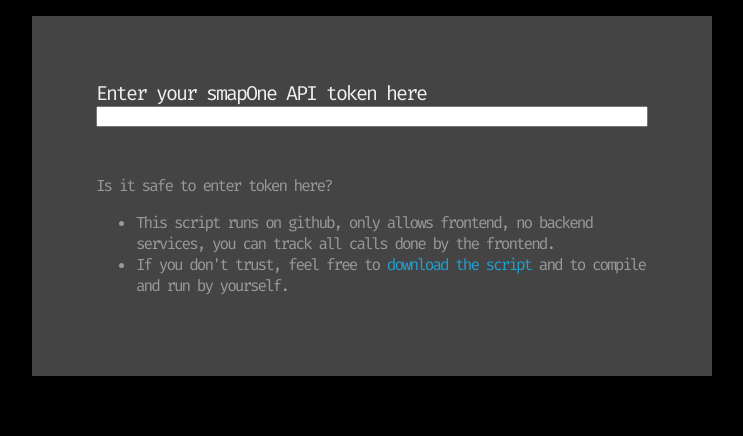
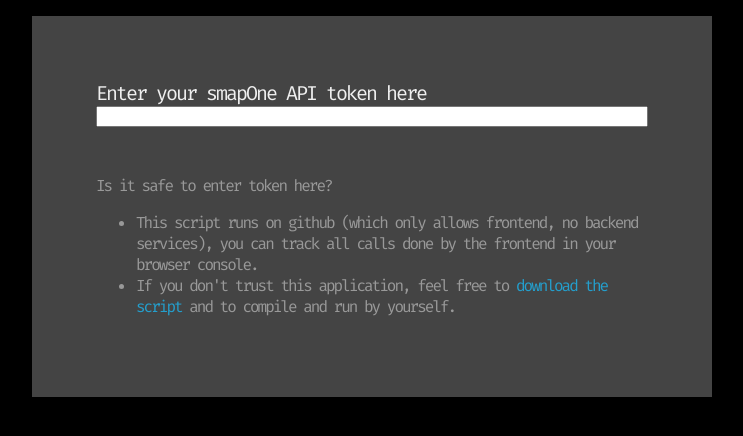
Before and after one commit to smapone-ag/webhooks, a Vue app: page / in a window 1280 px wide. Shown: the top 436 px of the page, without its empty margins (268-1011 px from the left). Built offline with nearby package versions, Linux system fonts and the light colour scheme.

Commit message:
Improve general notes about app trustability

```diff
--- a/src/App.vue
+++ b/src/App.vue
@@ -8,8 +8,8 @@
                 Is it safe to enter token here?
 
                 <ul>
-                    <li>This script runs on github, only allows frontend, no backend services, you can track all calls done by the frontend.</li>
-                    <li>If you don't trust, feel free to <a href="https://github.com/moritzhesse/webhooks">download the script</a> and to compile and run by yourself.</li>
+                    <li>This script runs on github (which only allows frontend, no backend services), you can track all calls done by the frontend in your browser console.</li>
+                    <li>If you don't trust this application, feel free to <a href="https://github.com/moritzhesse/webhooks">download the script</a> and to compile and run by yourself.</li>
                 </ul>
             </div>
         </div>
```
